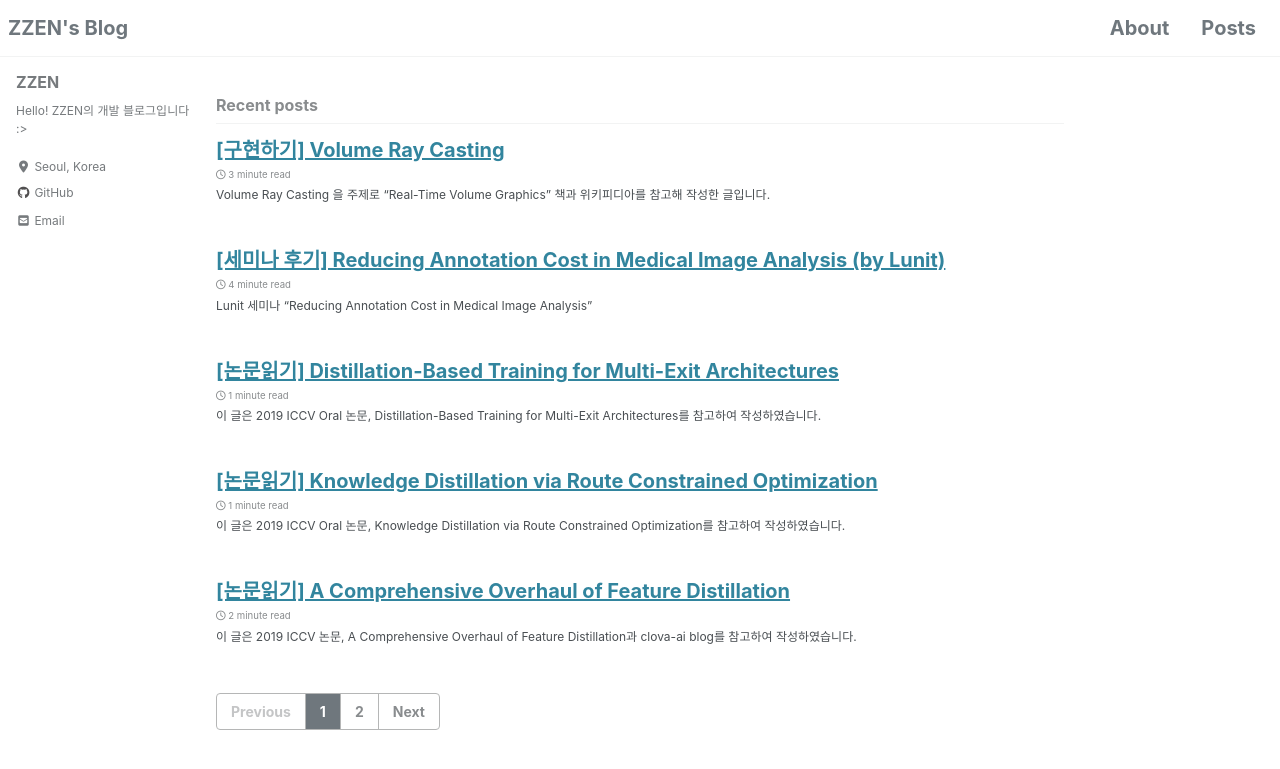
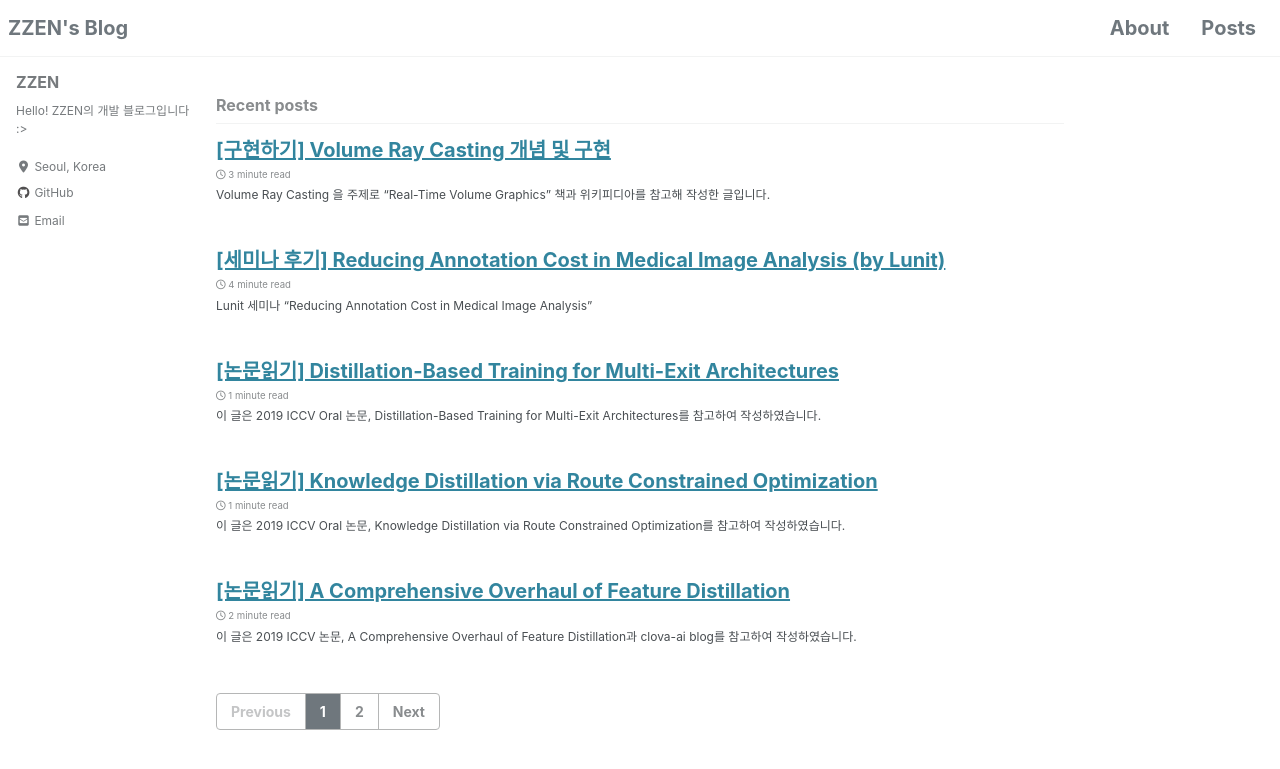
Before and after one commit to nuguziii/nuguziii.github.io, a Jekyll site: the page built from index.html, in a window 1280 px wide and 900 px high. Shown: the top 769 px of the window. Built offline with Jekyll 4.4.1, drawn with Linux system fonts in a browser that asks for light colours; cached includes are drawn as plain includes; nearby versions of some CDN libraries; the list of posts is cut into pages by our own code.

Commit message:
post cg001

```diff
--- a/_posts/CG/2020-01-27-CG-001.md
+++ b/_posts/CG/2020-01-27-CG-001.md
@@ -1,5 +1,5 @@
 ---
-title : "[구현하기] Volume Ray Casting"
+title : "[구현하기] Volume Ray Casting 개념 및 구현"
 categories :
   - CG
 tags :
@@ -44,11 +44,11 @@
 
 위 그림처럼 각 픽셀에서 광선을 내보내는데, 이때 광선은 볼륨을 통과하면서 일정한 간격으로 복셀 데이터를 샘플링 합니다. 샘플링 할때 생각해야할 점이 두가지 있는데 **Nyquist Sampling Theorem**과 **Interpolation** 입니다.
 
-**Nyquist Sampling Theorem**
+### Nyquist Sampling Theorem
 
 sampling 주파수가 샘플링하려는 데이터 주파수의 두 배 이상이되어야 제대로 재구성 할수 있다는 이론입니다. 이 이론에 따라 볼륨 데이터의 크기와 간격을 계산하여 샘플링 해야 합니다. 이미지 샘플링에 관한 자세한 내용은 [러너게인님 블로그](https://twlab.tistory.com/19)를, 샘플링 이론에 관한 자세한 내용은 [alanjshan님 블로그](http://www.alanjshan.com/sampling-01/)를 참고하면 좋을 것 같습니다.
 
-**Interpolation**
+### Interpolation
 
 위의 그림을 보시면 샘플링하는 위치와 복셀위치가 완벽하게 일치하지 않는 것을 볼 수 있습니다. 이때 필요한 것은 주변 복셀값으로부터 interpolation을 해주어야 합니다. 이 경우는 3차원이기 때문에, trilinear interpolation을 해주어야 합니다. 자세한 내용은 [위키피디아](https://en.wikipedia.org/wiki/Trilinear_interpolation)를 참고하시기 바랍니다.
 
@@ -56,7 +56,7 @@
 
 위에 단계에서 샘플링을 잘 해주어 복셀의 값들을 얻었다면 이를 잘 합성하여 광선을 내보낸 픽셀의 RGBA 값을 잘 정의해주어야 합니다. 이때 필요한 것이 transfer function, shading, front-to-back compositing 입니다.
 
-**Transfer function**
+### Transfer function
 
 샘플링 된 각 값의 범위와 우리가 원하는 RGBA 값의 범위는 다릅니다. RGBA 값의 범위는 0~255 이지만, 일반적인 의료데이터의 경우 범위가 훨씬 넓습니다. 따라서 원하는 범위의 값을 RGBA 값으로 매핑해주어야 합니다.
 
@@ -66,7 +66,7 @@
 
 이를 통해, 스칼라 값 s(샘플링을 통해 얻은 값)는 transfer function을 통해 RGBA 범위의 값으로 매핑됩니다.
 
-**Shading and illumination**
+### Shading and illumination
 
 각 매핑된 샘플링 값은 RGB(Emission)+A(Absorption) 값들로 Emission-Absorption Model 입니다. 여기에 scattering term을 고려해줌으로써 illumination effect 를 얻을 수 있습니다. illumination effect는 물체의 성질에 따라 light reflection을 모델링 해주는 것인데, 이때 scattering term을 정확히 구하는 것은 어렵기 때문에 대략적인 값을 구합니다.
 
@@ -84,7 +84,7 @@
 
 이 외에 k는 각 ambient, diffuse, specular 계수를 의미하고, I값은 빛의 밝기로 이전 단계에서 구한 값입니다. 이렇게 해서 샘플링된 값의 RGB 값을 정해주게 되었습니다.
 
-**Front-to-back compositing**
+### Front-to-back compositing
 광선을 통해 샘플링 된 각 값들의 RGB값을 구했다면 이를 합성해주는 과정도 필요합니다. 이것이 compositing 입니다. 일반적으로 front-to-back compositing 방법을 이용합니다.
 
 ![스크린샷 2020-02-03 오후 10.53.38](https://i.imgur.com/1K4jEYk.png)
```
